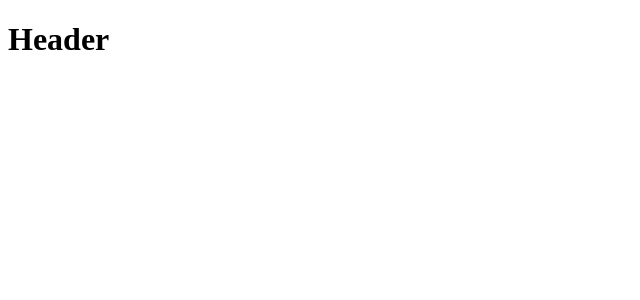
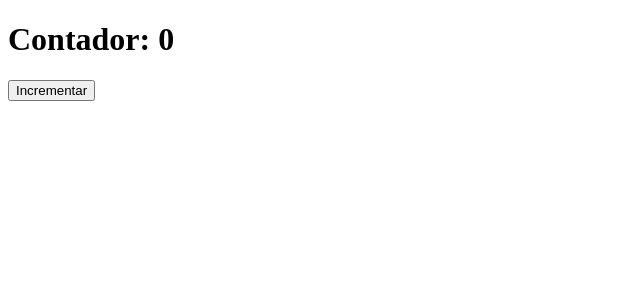
Before and after one commit to beniciodaniel/developer-finder, a React (Create React App) app in the folder web/: page / in a window 1280 px wide. Shown: the top 300 px of the page, without its empty margins (0-640 px from the left). Built offline with nearby package versions, Linux system fonts and the light colour scheme.

Commit message:
Few state test

```diff
--- a/web/src/App.js
+++ b/web/src/App.js
@@ -1,9 +1,18 @@
-import React from 'react';
-import Header from './Header';
+import React, { useState } from 'react';
 
 function App() {
+
+  const [counter, setCounter] = useState(0);
+
+  function incrementCounter(){
+    setCounter(counter + 1);
+  }
+
   return (
-    <Header />
+    <>
+      <h1>Contador: {counter}</h1>
+      <button onClick={incrementCounter}>Incrementar</button>
+    </>
   );
 }
 
--- a/web/src/Header.js
+++ /dev/null
@@ -1,7 +0,0 @@
-import React from 'react';
-
-function Header(){
-    return <h1>Header</h1>
-}
-
-export default Header;
```
